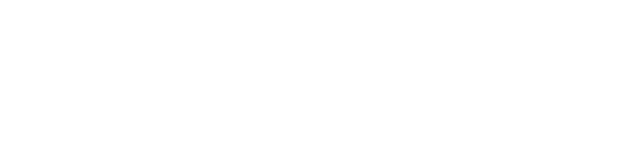
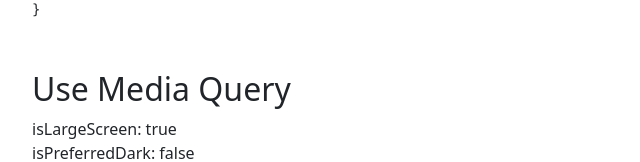
Before and after one commit to UlakhovichKate/vueUse, a Vue app in the folder vueUse/: page /state in a window 1280 px wide. Shown: the part 9045-9207 px from the top of the page, without its empty margins (0-640 px from the left). Before the commit the page ends 8985 px from the top, so only its background shows below. Built offline with nearby package versions, Linux system fonts and the light colour scheme; no server answers.

Commit message:
UseMediaQuery.vue

```diff
--- a/vueUse/src/App.vue
+++ b/vueUse/src/App.vue
@@ -44,6 +44,7 @@
     <use-gamepad/>
     <use-image/>
     <use-media-controls/>
+    <use-media-query/>
   </main>
 </template>
 
@@ -90,6 +91,7 @@
   import UseGamepad from "./vueUseComponents/UseGamepad.vue";
   import UseImage from "./vueUseComponents/UseImage.vue";
   import UseMediaControls from "./vueUseComponents/UseMediaControls.vue";
+  import UseMediaQuery from "./vueUseComponents/UseMediaQuery.vue";
 
 
 </script>
--- a/vueUse/src/vueUseComponents/UseMediaControls.vue
+++ b/vueUse/src/vueUseComponents/UseMediaControls.vue
@@ -1,4 +1,5 @@
 <template>
+  <h2>Use Media Controls</h2>
   <video width="320" height="240" controls ref="video"></video><br>
   <button class="btn btn-primary" @click="playBtn(controls.playing)">Play / Pause</button>
   <span>{{ controls.currentTime }} / {{ controls.duration }}</span>
--- /dev/null
+++ b/vueUse/src/vueUseComponents/UseMediaQuery.vue
@@ -0,0 +1,18 @@
+<template>
+  <h2>Use Media Query</h2>
+  <div>
+    <div>isLargeScreen: {{ isLargeScreen }}</div>
+    <div>isPreferredDark: {{ isPreferredDark }}</div>
+  </div>
+</template>
+
+<script setup>
+import { useMediaQuery } from '@vueuse/core'
+
+const isLargeScreen = useMediaQuery('(min-width: 1024px)')
+const isPreferredDark = useMediaQuery('(prefers-color-scheme: dark)')
+</script>
+
+<style scoped>
+
+</style>
```
